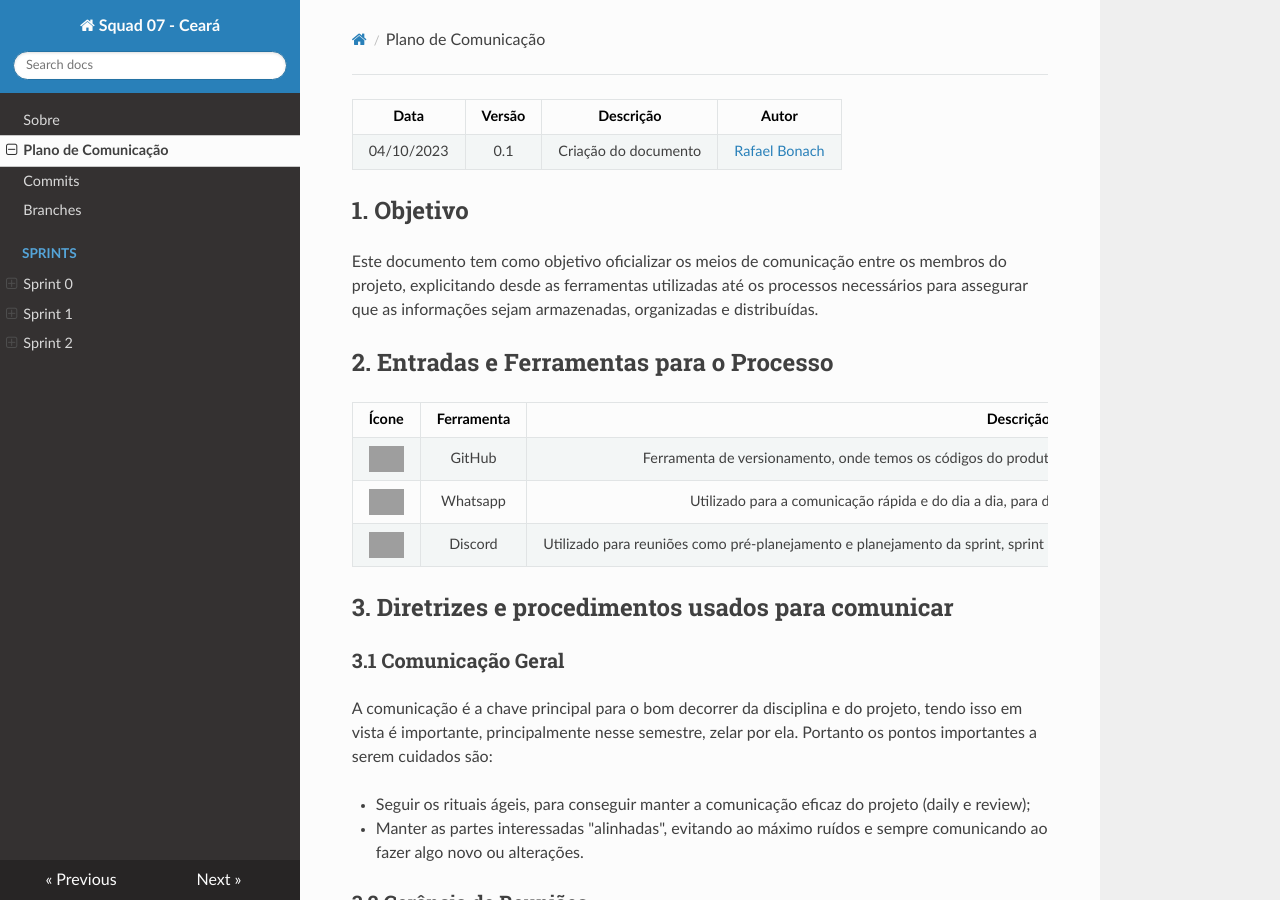
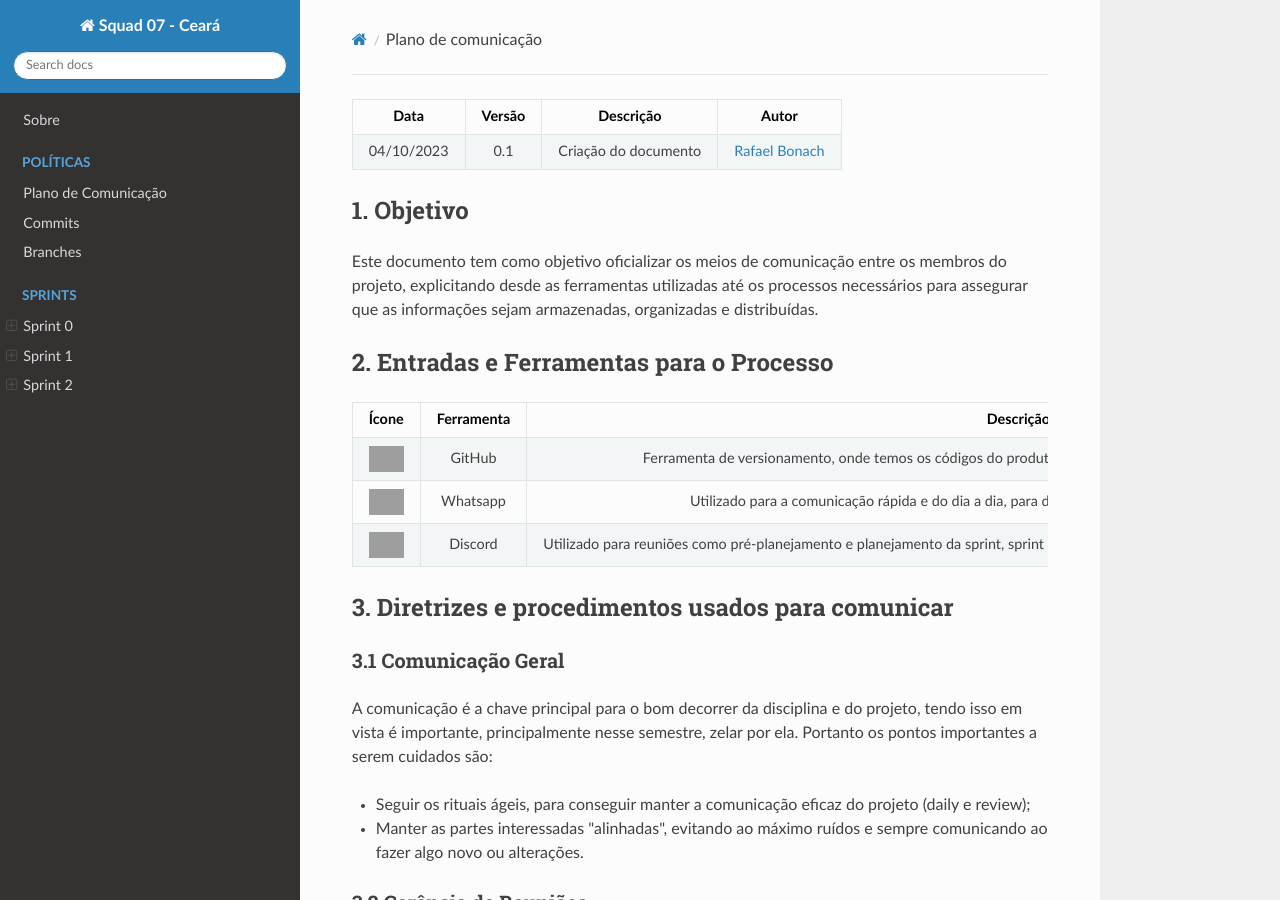
Before and after one commit to unb-mds/2023-2-Squad07, an MkDocs documentation site: the page built from docs/políticas/plano-de-comunicação.md, in a window 1280 px wide and 900 px high. Built offline with MkDocs 1.6.1, drawn with Linux system fonts in a browser that asks for light colours; nearby versions of some CDN libraries; some of the changed lines change nothing that is shown; grey boxes are pictures that could not be loaded.

Commit message:
:repeat: Adicionando a pasta políticas no mkdocs

```diff
--- a/mkdocs.yml
+++ b/mkdocs.yml
@@ -1,9 +1,10 @@
 site_name: Squad 07 - Ceará
 nav:
       - Sobre: index.md
-      - Plano de Comunicação: plano-de-comunicação.md
-      - Commits: Commits.md
-      - Branches: Branches.md
+      - Políticas:
+        - Plano de Comunicação: plano-de-comunicação.md
+        - Commits: Commits.md
+        - Branches: Branches.md
       - Sprints:
         - Sprint 0:
           - Planejamento: sprints/sprint00/planejamento.md
```
Also changed, not shown: docs/políticas/plano-de-comunicação.md (renamed from docs/plano-de-comunicação.md).
